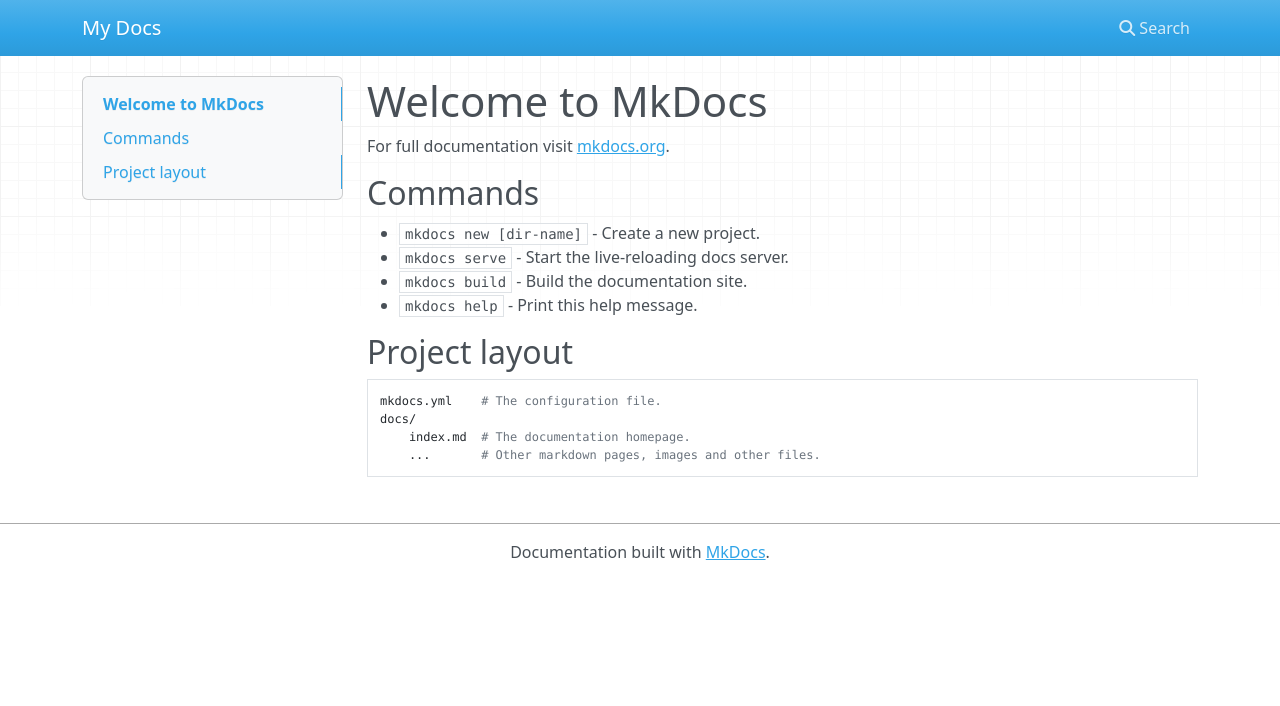
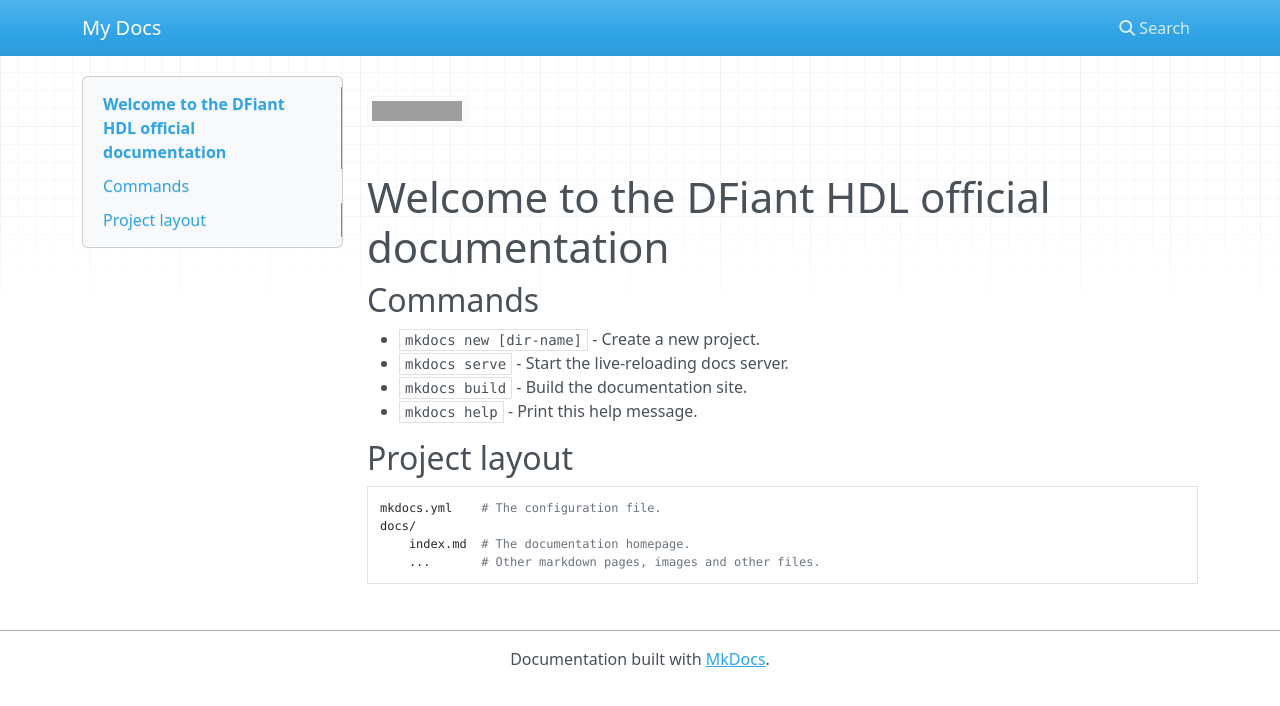
Before and after one commit to DFiantHDL/DFHDL, an MkDocs documentation site: the page built from doc/official/docs/index.md, in a window 1280 px wide. Shown: the top 706 px of the page. Built offline with MkDocs 1.6.1, drawn with Linux system fonts in a browser that asks for light colours; nearby versions of some CDN libraries; grey boxes are pictures that could not be loaded.

Commit message:
docs site

```diff
--- a/doc/official/docs/index.md
+++ b/doc/official/docs/index.md
@@ -1,6 +1,6 @@
-# Welcome to MkDocs
+[![Build Status](https://www.travis-ci.com/DFiantHDL/DFiantHDL.github.io.svg?branch=master)](https://www.travis-ci.com/DFiantHDL/DFiantHDL.github.io)
+# Welcome to the DFiant HDL official documentation
 
-For full documentation visit [mkdocs.org](http://mkdocs.org).
 
 ## Commands
 
```
Also changed, not shown: .travis.yml.
